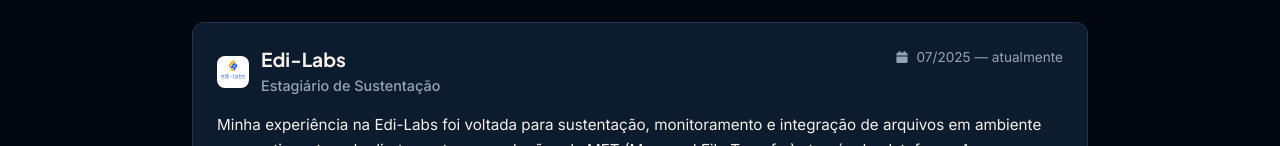
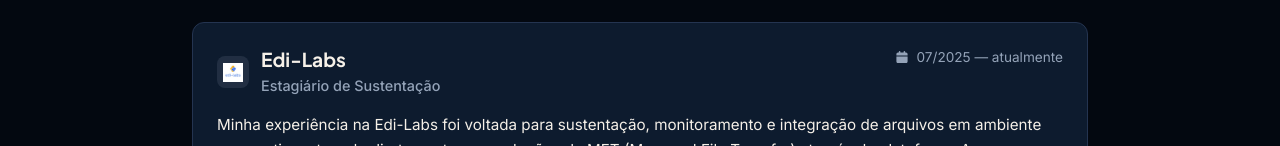
Before and after one commit to pedro-Trovo/Portfolio-pedro-trovo, a React (Vite) app: page /experiencias/profissional in a window 1280 px wide. Shown: the part 245-391 px from the top of the page. Built offline with nearby package versions, Linux system fonts and the light colour scheme.

Commit message:
fix: padroniza logos dentro do contêiner quadrado dos ícones

```diff
--- a/src/App.css
+++ b/src/App.css
@@ -1136,10 +1136,9 @@ main {
 }
 
 .experience-logo {
-  width: 2rem;
-  height: 2rem;
+  width: 100%;
+  height: 100%;
   object-fit: contain;
-  border-radius: 8px;
 }
 
 .experience-company {
--- a/src/components/EducationCard.jsx
+++ b/src/components/EducationCard.jsx
@@ -18,7 +18,9 @@ function EducationCard({ item }) {
     >
       <div className="experience-header">
         <div className="experience-header-left">
-          <img src="/images/logos/fatec-ipiranga.png" alt="FATEC Ipiranga" className="experience-logo" />
+          <div className="experience-icon">
+            <img src="/images/logos/fatec-ipiranga.png" alt="FATEC Ipiranga" className="experience-logo" />
+          </div>
           <div>
             <h2 className="experience-company">{item.institution}</h2>
             <p className="experience-role">{item.course}</p>
--- a/src/components/ExperienceCard.jsx
+++ b/src/components/ExperienceCard.jsx
@@ -18,7 +18,9 @@ function ExperienceCard({ experience }) {
     >
       <div className="experience-header">
         <div className="experience-header-left">
-          <img src="/images/logos/edi-labs.jpg" alt="Edi-Labs" className="experience-logo" />
+          <div className="experience-icon">
+            <img src="/images/logos/edi-labs.jpg" alt="Edi-Labs" className="experience-logo" />
+          </div>
           <div>
             <h2 className="experience-company">{experience.company}</h2>
             <p className="experience-role">{experience.role}</p>
```
